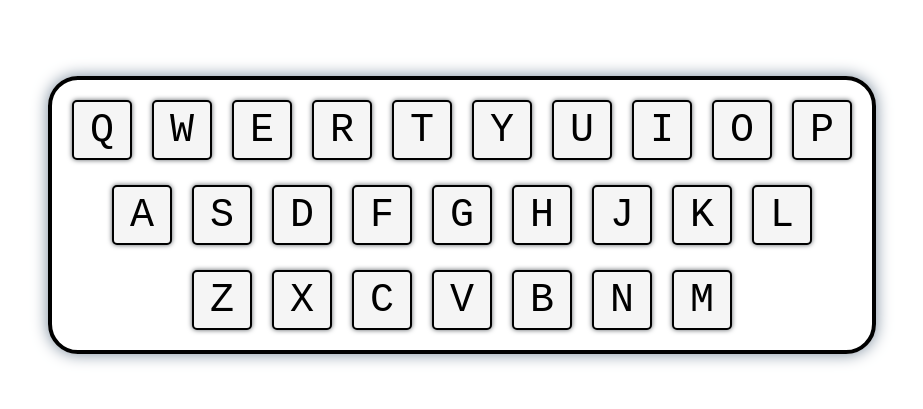
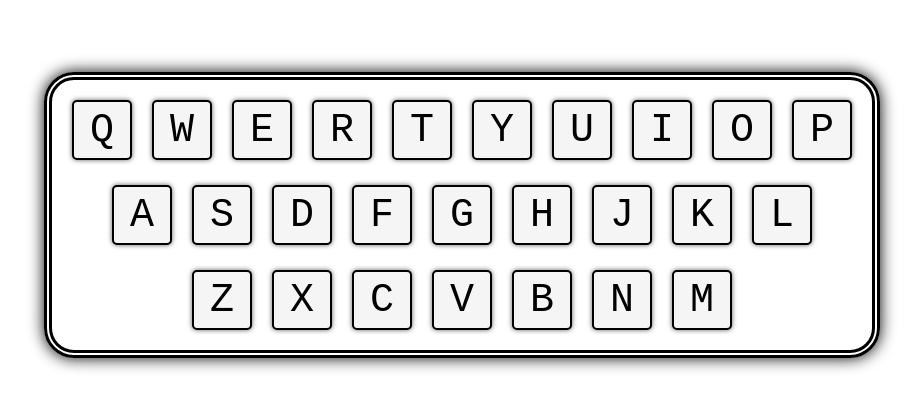
Before and after one commit to 4C-75-63-6B-79/KeyBoard_Thingy, a plain HTML site: page index.html in a window 1280 px wide. Shown: the part 185-594 px from the top of the page, without its empty margins (178-1101 px from the left). Drawn offline with Linux system fonts and the light colour scheme.

Commit message:
changed the border-style to double of the keyboard container

```diff
--- a/script.js
+++ b/script.js
@@ -14,6 +14,7 @@ function keyPressed(event) {
 }
 
 function removeTransition(event) {
+    console.log(event)
     if(event.propertyName == "transform") {
         event.target.classList.remove('button-pressed');
     }
--- a/style.css
+++ b/style.css
@@ -21,9 +21,9 @@ body {
     justify-content: center;
     gap: 25px;
     padding: 20px;
-    border: 4px solid black;
+    border: 8px double black;
     border-radius: 30px;
-    box-shadow: 0 0 16px lightslategray;
+    box-shadow: 0 0 16px black;
 }
 
 .button {
@@ -52,7 +52,7 @@ body {
     transform: scale(1.1);
     background-color: black;
     color: white;
-    border: 4px solid white;
+    border: 4px double white;
     border-radius: 8px;
     box-shadow: 0 0 5px rgb(67, 68, 69);
 }
```
